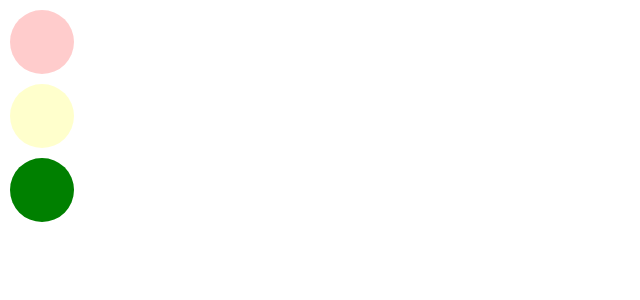
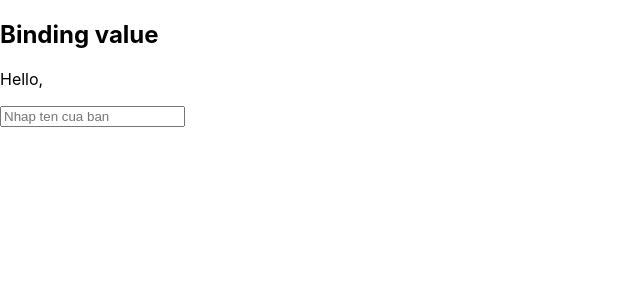
Before and after one commit to minhtam12356/StateChangeValue-Reactjs, a React (Create React App) app: page / in a window 1280 px wide. Shown: the top 300 px of the page, without its empty margins (0-640 px from the left). Built offline with nearby package versions, Linux system fonts and the light colour scheme.

Commit message:
complete

```diff
--- a/src/App.js
+++ b/src/App.js
@@ -1,38 +1,35 @@
 import React from 'react';
-import Light from './Components/Light';
 import './App.css';
-
-const Red = 0;
-const Yellow = 1;
-const Green = 2;
-
 class App extends React.Component{
   constructor(){
-    super();
+    super()
     this.state = {
-      currentColor : Red
-    };
-    setInterval(() => {
-      this.setState({
-        currentColor : this.getNextColor(this.state.currentColor)
-      })
-    }, 1000);
+      valueInput : "",
+      valueP : ""
+    }
+    this.change = this.changeEvent.bind(this);
   }
 
-  getNextColor(color){
-    switch (color) {
-      case Red:
-        return Green;
-      case Green:
-        return Yellow;
-      default:
-        return Red;
-    }
+  async changeEvent(event){
+    await new Promise((resolve, reject) => {
+      this.setState({
+        valueInput: event.target.value
+      });
+      resolve();
+    });
+    this.setState({
+      valueP: this.state.valueInput
+    });
+
   }
 
   render(){
     return(
-      <Light currentColor={this.state.currentColor}/>
+      <div>
+        <h2>Binding value</h2>
+        <p id="binding-block" >Hello, {this.state.valueP}</p>
+        <input id="typing-area" type="text" placeholder="Nhap ten cua ban" onChange={this.change}/>
+      </div>
     )}
 }
 
--- a/src/Components/Light.js
+++ /dev/null
@@ -1,20 +0,0 @@
-import React from 'react';
-import className from 'classnames';
-
-const Red = 0;
-const Yellow = 1;
-const Green = 2;
-
-class Light extends React.Component{
-    render(){
-        return(
-            <div className="Traffic">
-                <div className={className("Bulb", "Red", {Active : this.props.currentColor === Red})}></div>
-                <div className={className("Bulb", "Yellow", {Active : this.props.currentColor === Yellow})}></div>
-                <div className={className("Bulb", "Green", {Active : this.props.currentColor === Green})}></div>
-            </div>
-        )
-    }
-}
-
-export default Light;
```
